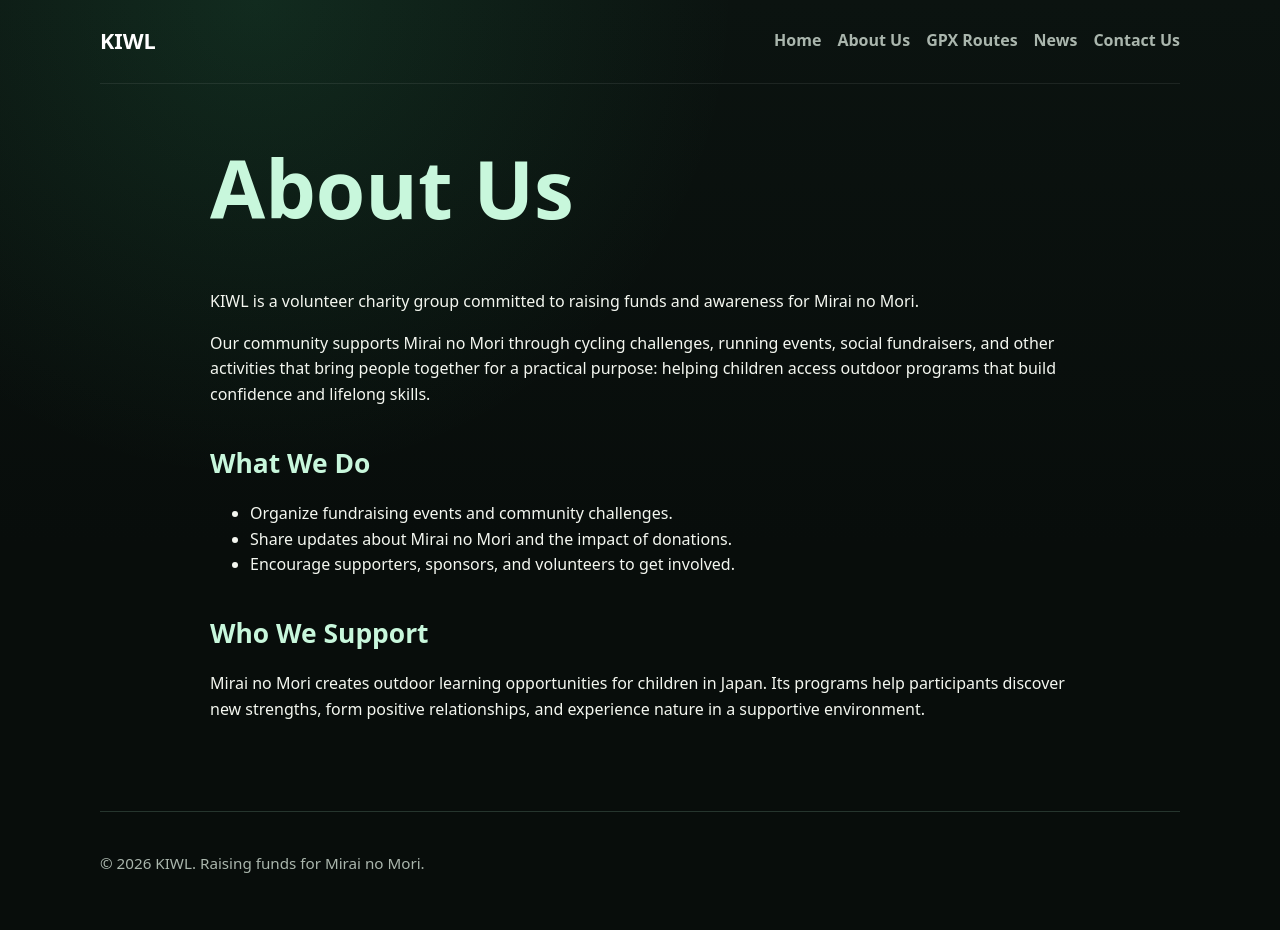
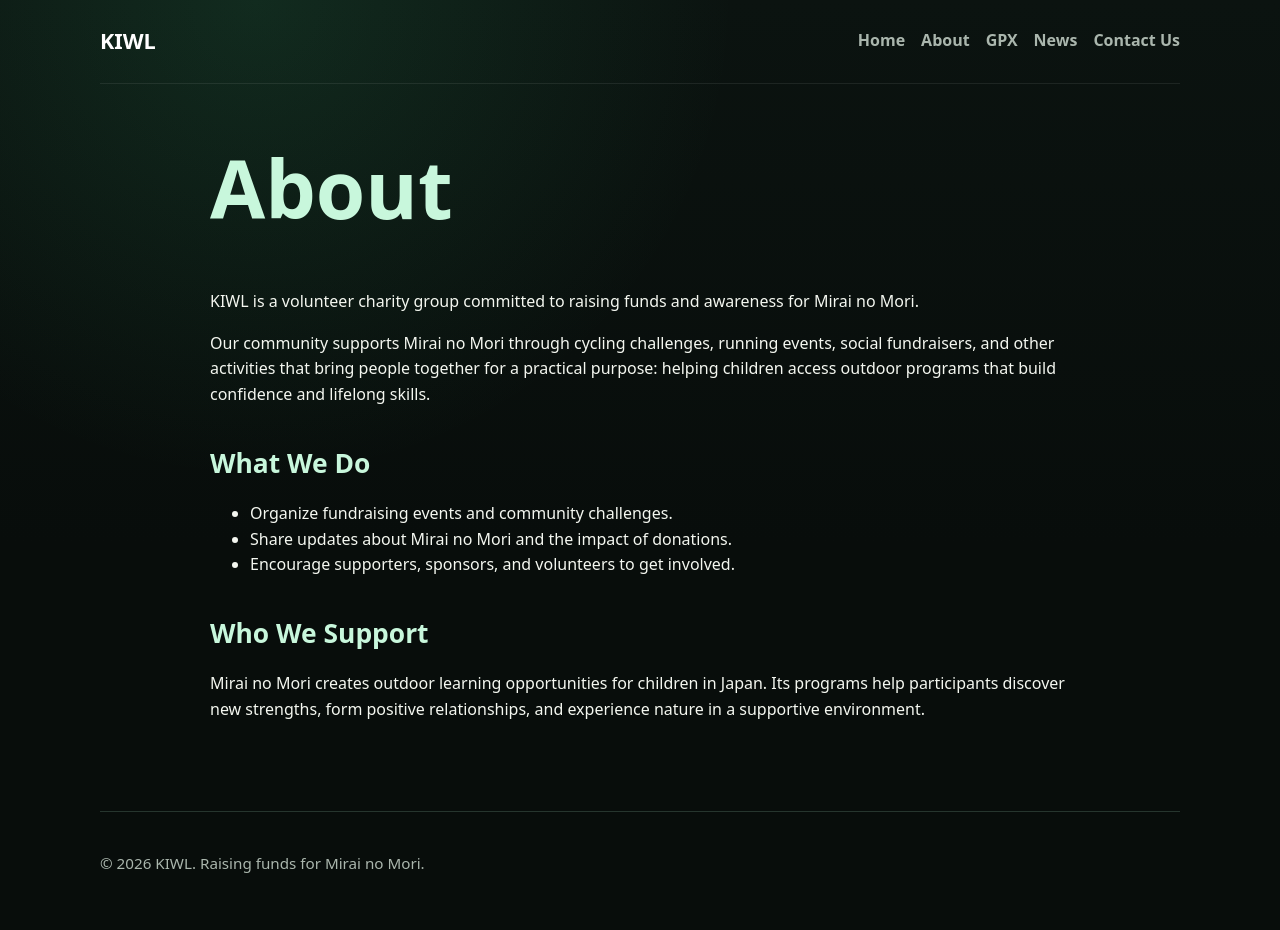
Before and after one commit to KIWL-Japan/kiwl, a Jekyll site: the page built from about.md, in a window 1280 px wide. Built offline with Jekyll 4.4.1, drawn with Linux system fonts in a browser that asks for light colours.

```diff
--- a/_layouts/default.html
+++ b/_layouts/default.html
@@ -25,8 +25,8 @@
       <a class="site-title" href="{{ "/" | relative_url }}">KIWL</a>
       <nav class="site-nav" aria-label="Main navigation">
         <a href="{{ "/" | relative_url }}">Home</a>
-        <a href="{{ "/about/" | relative_url }}">About Us</a>
-        <a href="{{ "/gpx-routes/" | relative_url }}">GPX Routes</a>
+        <a href="{{ "/about/" | relative_url }}">About</a>
+        <a href="{{ "/gpx/" | relative_url }}">GPX</a>
         <a href="{{ "/news/" | relative_url }}">News</a>
         <a href="{{ "/contact/" | relative_url }}">Contact Us</a>
       </nav>
--- a/about.md
+++ b/about.md
@@ -1,9 +1,9 @@
 ---
-title: About Us
+title: About
 permalink: /about/
 ---
 
-# About Us
+# About
 
 KIWL is a volunteer charity group committed to raising funds and awareness for Mirai no Mori.
 
```
Also changed, not shown: gpx-routes.md (+3 -3 lines).
